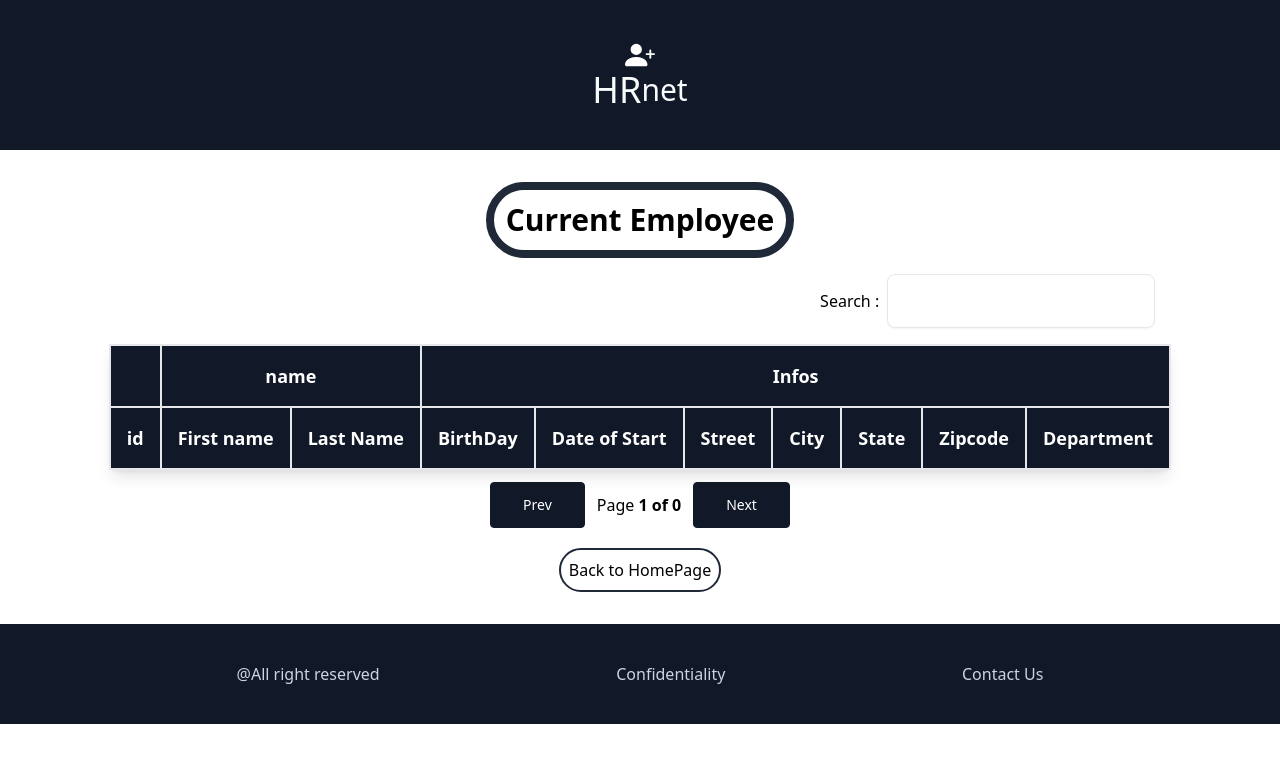
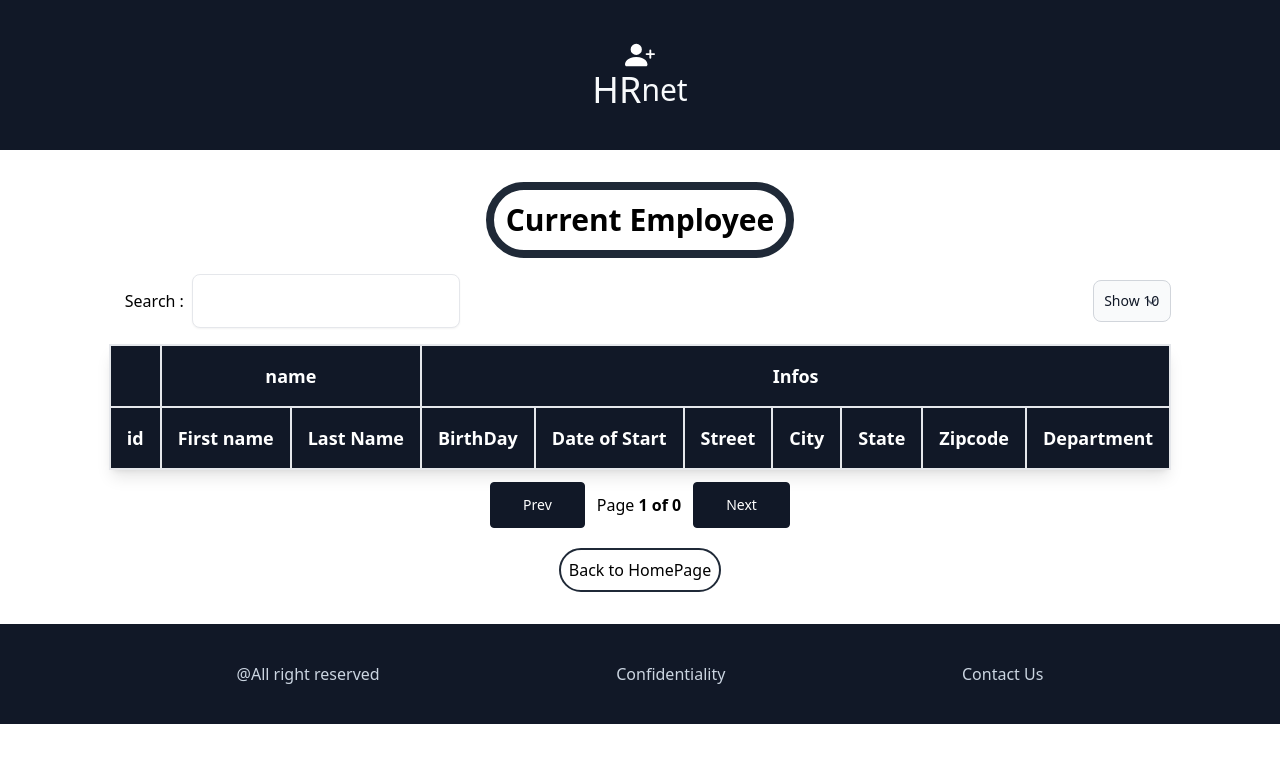
Before and after one commit to juleslemorvan/Lemorvan_Jules_2_biblioteque_react_02092022, a React (Create React App) app: page /Employees in a window 1280 px wide. Shown: the top 762 px of the page. Built offline with nearby package versions, Linux system fonts and the light colour scheme.

Commit message:
ajout final feature

```diff
--- /dev/null
+++ b/src/components/PageSize.js
@@ -0,0 +1,7 @@
+import React from "react";
+
+const PageSize = () => {
+  return <div>PageSize</div>;
+};
+
+export default PageSize;
--- a/src/components/SortingTable.js
+++ b/src/components/SortingTable.js
@@ -31,7 +31,6 @@ const SortingTable = () => {
     getTableProps,
     getTableBodyProps,
     headerGroups,
-    rows,
     page,
     nextPage,
     previousPage,
@@ -39,15 +38,29 @@ const SortingTable = () => {
     canNextPage,
     pageOptions,
     prepareRow,
+    setPageSize,
     state,
     setGlobalFilter,
   } = tableInstance;
 
-  const { globalFilter, pageIndex } = state;
+  const { globalFilter, pageIndex, pageSize } = state;
 
   return (
     <div>
-      <GlobalFilter filter={globalFilter} setFilter={setGlobalFilter} />
+      <div className="flex justify-between items-center">
+        <GlobalFilter filter={globalFilter} setFilter={setGlobalFilter} />
+        <select
+          className="bg-gray-50 border border-gray-300 text-gray-900 text-sm rounded-lg focus:ring-blue-500 focus:border-blue-500 block  p-2.5 dark:bg-gray-700 dark:border-gray-600 dark:placeholder-gray-400 dark:text-white dark:focus:ring-blue-500 dark:focus:border-blue-500"
+          value={pageSize}
+          onChange={(e) => setPageSize(Number(e.target.value))}
+        >
+          {[10, 25, 50].map((pageSize) => (
+            <option key={pageSize} value={pageSize}>
+              Show {pageSize}
+            </option>
+          ))}
+        </select>
+      </div>
       <table
         className="border-collapse shadow-lg border-2 border-slate-300"
         {...getTableProps()}
```
